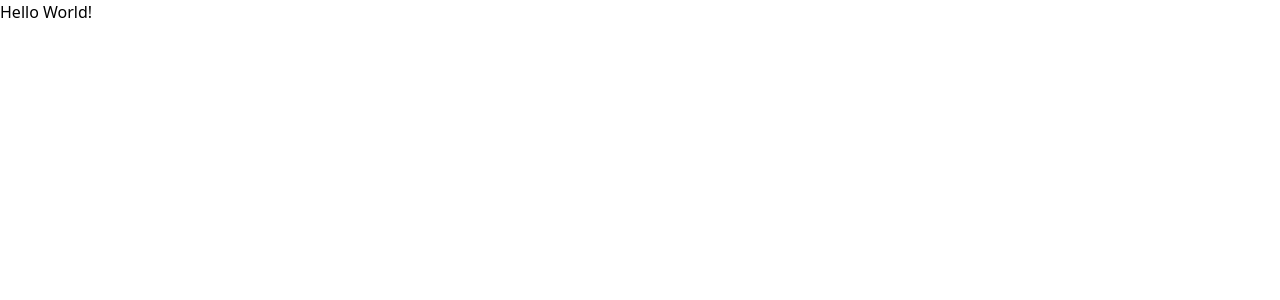
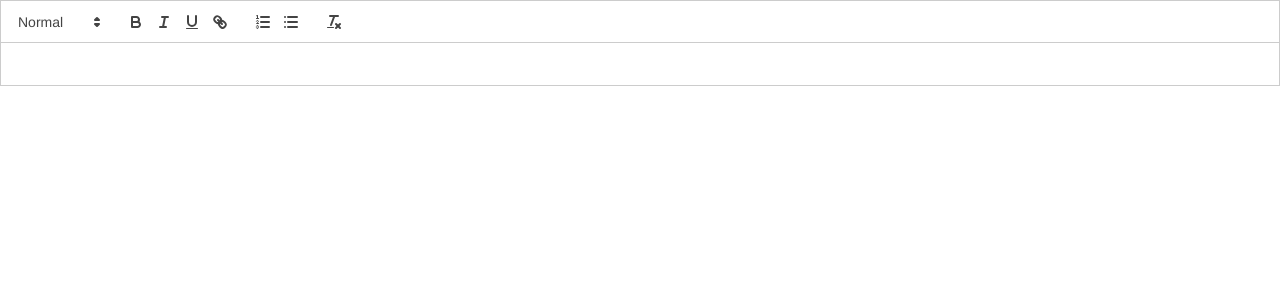
Before and after one commit to SoulDev07/Docs-Editor, a React (Vite) app in the folder client/: page / in a window 1280 px wide. Shown: the top 300 px of the page. Built offline with nearby package versions, Linux system fonts and the light colour scheme.

Commit message:
setup quill

```diff
--- a/client/package.json
+++ b/client/package.json
@@ -10,6 +10,7 @@
     "preview": "vite preview"
   },
   "dependencies": {
+    "quill": "^2.0.1",
     "react": "^18.3.1",
     "react-dom": "^18.3.1",
     "react-router-dom": "^6.23.0",
--- a/client/src/App.jsx
+++ b/client/src/App.jsx
@@ -1,10 +1,11 @@
-// import React from "react";
+// import React from 'react';
+import { TextEditor } from "./components/index.js";
 
 function App() {
 
   return (
     <>
-      Hello World!
+      <TextEditor />
     </>
   );
 }
--- /dev/null
+++ b/client/src/components/TextEditor.jsx
@@ -0,0 +1,28 @@
+// import React from 'react';
+import { useState, useRef, useEffect, useCallback } from 'react';
+import Quill from 'quill';
+import "quill/dist/quill.snow.css";
+
+function TextEditor() {
+  const [quill, setQuill] = useState();
+
+  const editorRef = useCallback((wrapper) => {
+    if (wrapper == null) return;
+
+    // Clear out previous quill instance
+    wrapper.innerHTML = "";
+
+    const editor = document.createElement("div");
+    wrapper.append(editor);
+
+    const q = new Quill(editor, { theme: "snow" });
+    setQuill(q);
+  }, []);
+
+
+  return (
+    <div id="text-editor" ref={editorRef}></div>
+  );
+}
+
+export default TextEditor;
--- /dev/null
+++ b/client/src/components/index.js
@@ -0,0 +1,3 @@
+import TextEditor from "./TextEditor";
+
+export { TextEditor };
```
Also changed, not shown: 2 other files (tests, documents, lock files or other folders).
